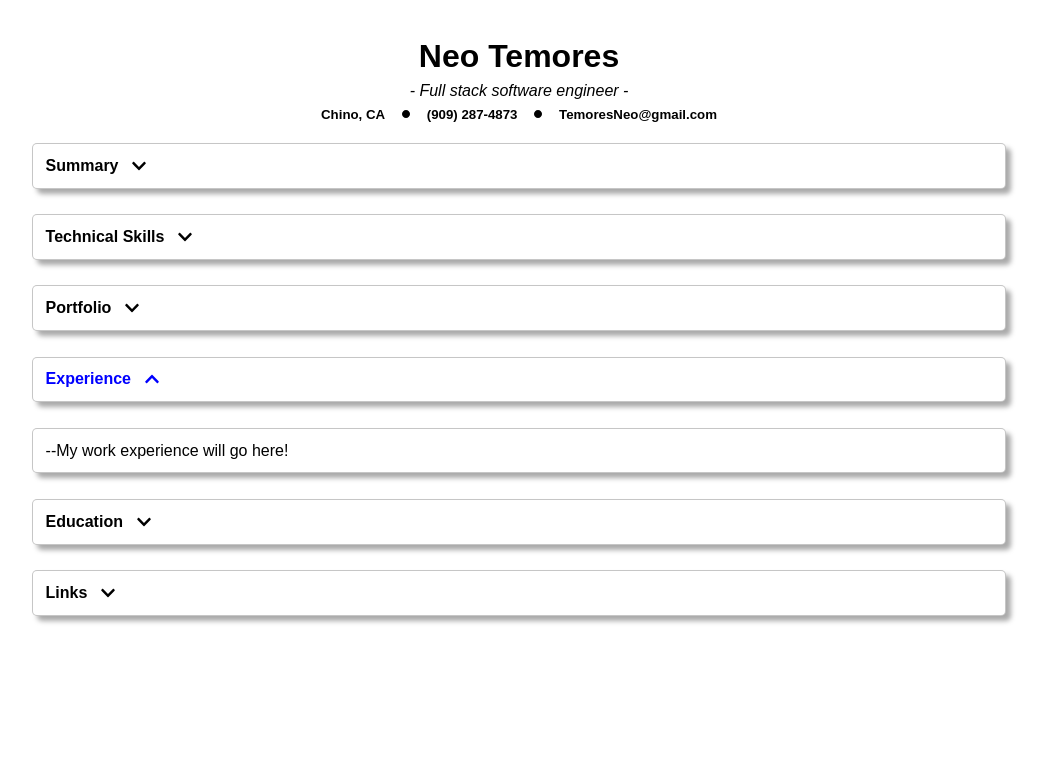
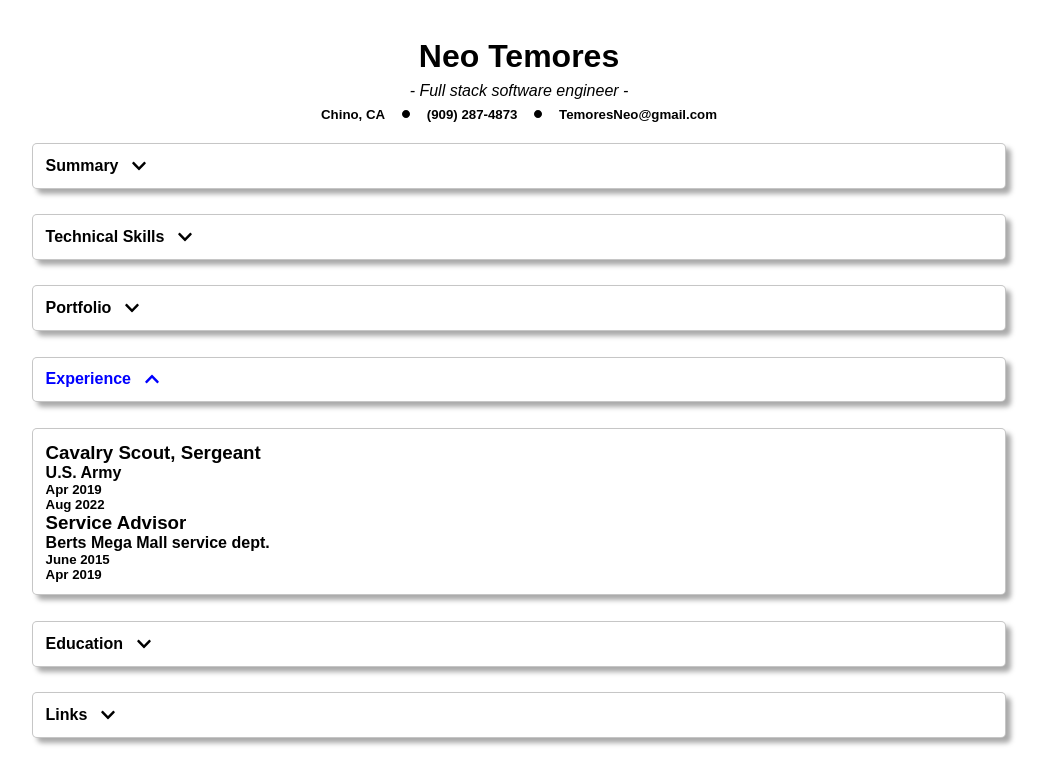
Before and after one commit to neoTemores/Online-Resume-NeoTemoresSWE, a React (Create React App) app: page / in a window 1280 px wide. Both pictures are taken after a click on the item "Experience". Shown: the top 784 px of the page, without its empty margins (121-1166 px from the left). Built offline with nearby package versions, Linux system fonts and the light colour scheme.

Commit message:
working on work exp

```diff
--- a/src/Components/Experience.jsx
+++ b/src/Components/Experience.jsx
@@ -1,11 +1,32 @@
-import React from 'react'
+import React from "react";
 
 const Experience = () => {
+  const createWorkExp = (title, company, startDate, endDate) => {
     return (
-        <div>
-            <p>--My work experience will go here!</p>
-        </div>
-    )
-}
+      <div>
+        <h3>{title}</h3>
+        <h4>{company}</h4>
+        <h5>{startDate}</h5>
+        <h5>{endDate}</h5>
+      </div>
+    );
+  };
+  return (
+    <div className="mainExperienceContainer">
+      {createWorkExp(
+        "Cavalry Scout, Sergeant",
+        "U.S. Army",
+        "Apr 2019",
+        "Aug 2022"
+      )}
+      {createWorkExp(
+        "Service Advisor",
+        "Berts Mega Mall service dept.",
+        "June 2015",
+        "Apr 2019"
+      )}
+    </div>
+  );
+};
 
-export default Experience
+export default Experience;
--- a/src/Styles/App.css
+++ b/src/Styles/App.css
@@ -313,14 +313,6 @@ div.educationMainContainer{
     border-bottom: 1px solid #555;
 }
 
-@media (max-width: 860px){
-    .educationUL{
-        flex-direction: column;
-        /* justify-items: left;
-        justify-content: left; */
-        align-items: flex-start;
-    }
-}
 .schoolName{
     font-style: italic;
 }
@@ -332,3 +324,12 @@ p.educationDescription{
     margin-top: 1vw;
     margin-left: 1vw;
 }
+
+@media (max-width: 860px){
+    .educationUL{
+        flex-direction: column;
+        /* justify-items: left;
+        justify-content: left; */
+        align-items: flex-start;
+    }
+}
```
